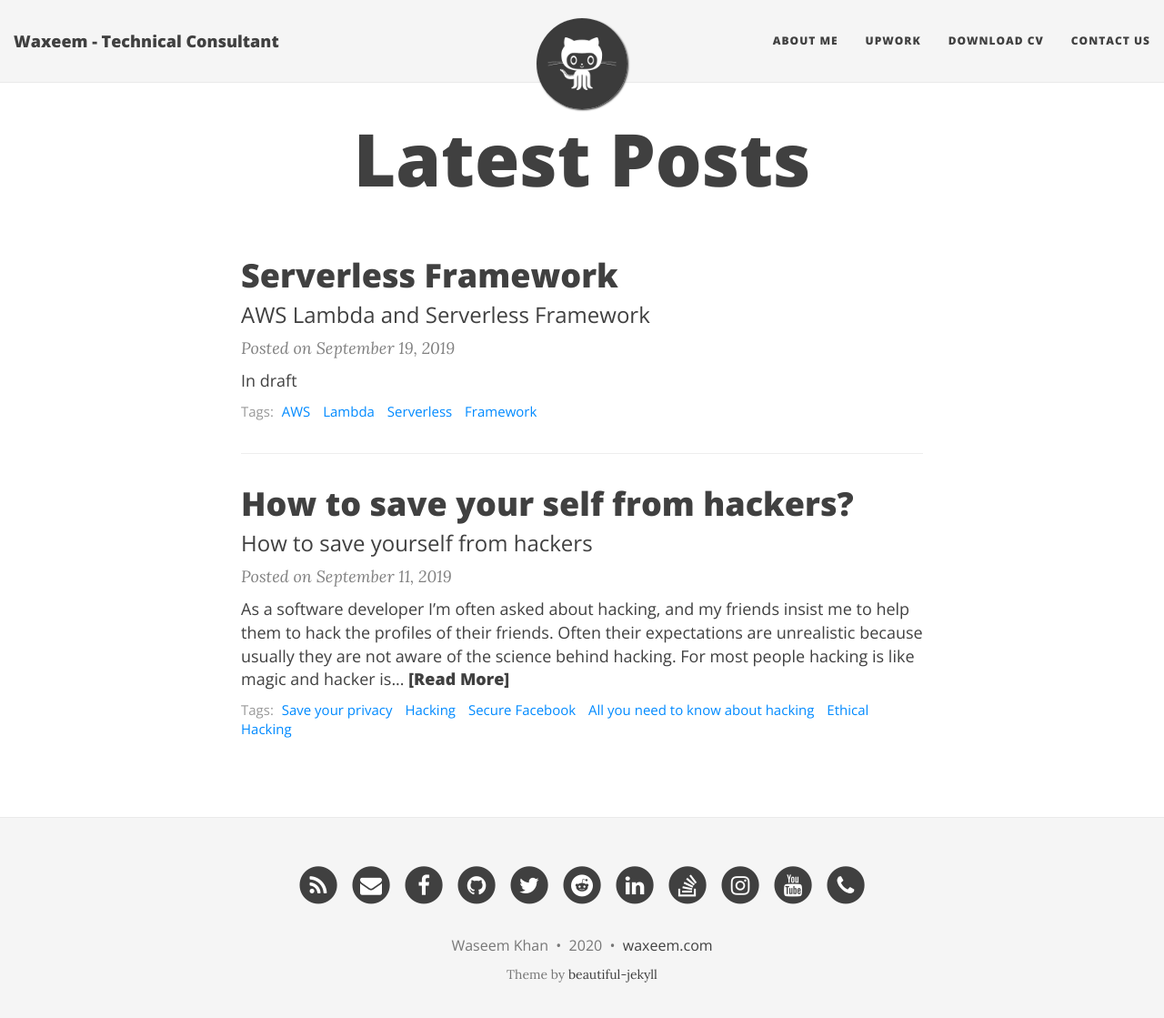
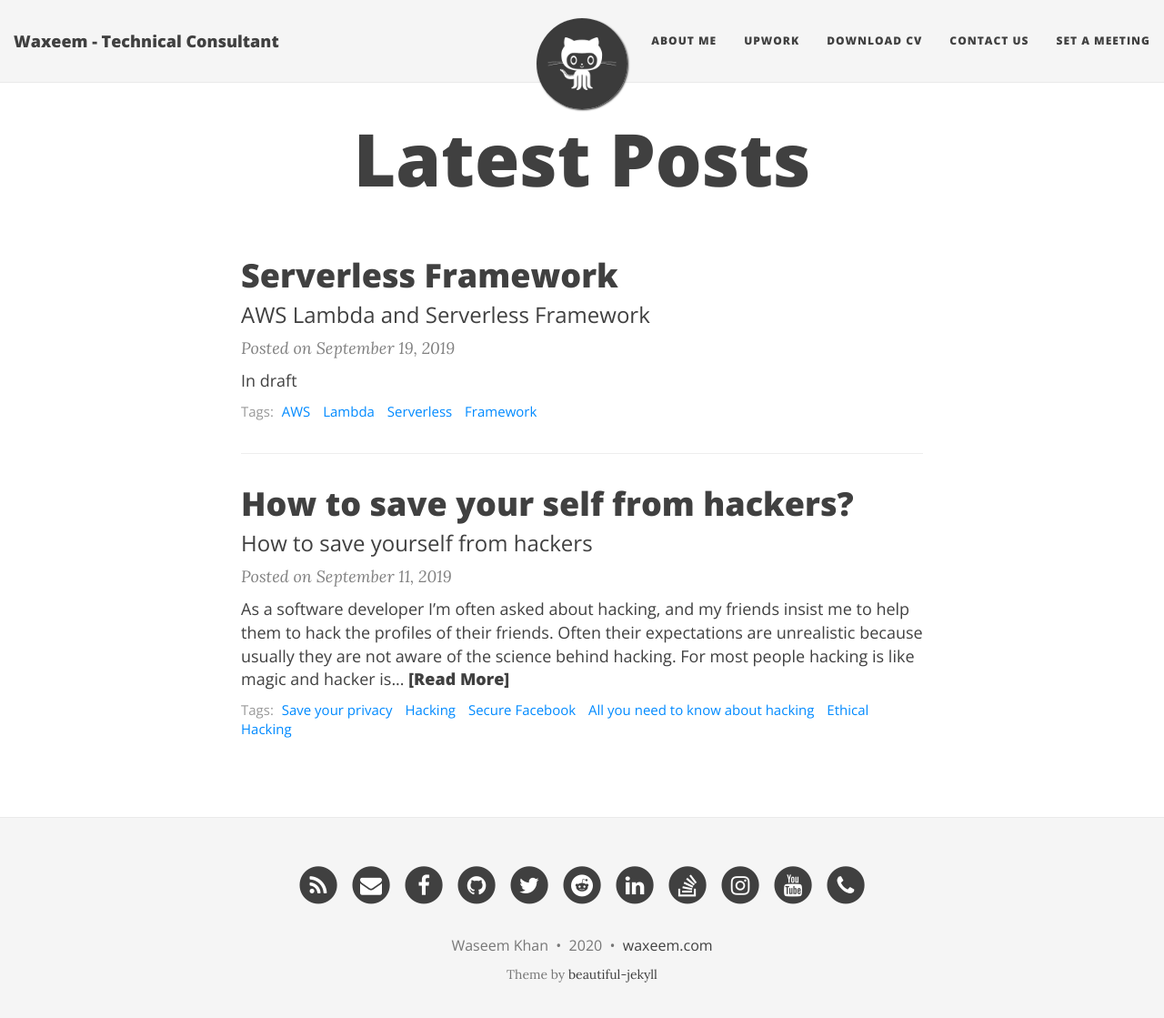
Before and after one commit to waseemullah157/waxeem, a Jekyll site: the page built from index.html, in a window 1280 px wide and 1132 px high. Shown: the top 1119 px of the window at 91% size. Built offline with Jekyll 4.4.1, drawn with Linux system fonts in a browser that asks for light colours; nearby versions of some CDN libraries; the list of posts is cut into pages by our own code.

Commit message:
Meeting menu

```diff
--- a/_config.yml
+++ b/_config.yml
@@ -27,6 +27,7 @@ navbar-links:
   Upwork: "https://www.upwork.com/o/profiles/users/_~01f7beeccaba6e1991/"
   Download CV: "https://waxeem.com/docs/waseemullah157.pdf"
   Contact us: "https://waxeem.com/contact.html"
+  Set a Meeting: "https://calendly.com/waseemullah157/15min"
   # Resources:
   #   # - oleezee.com: "https://www.oleezee.com"
   #   - GitHub: "https://github.com/waseemullah157/"
```
